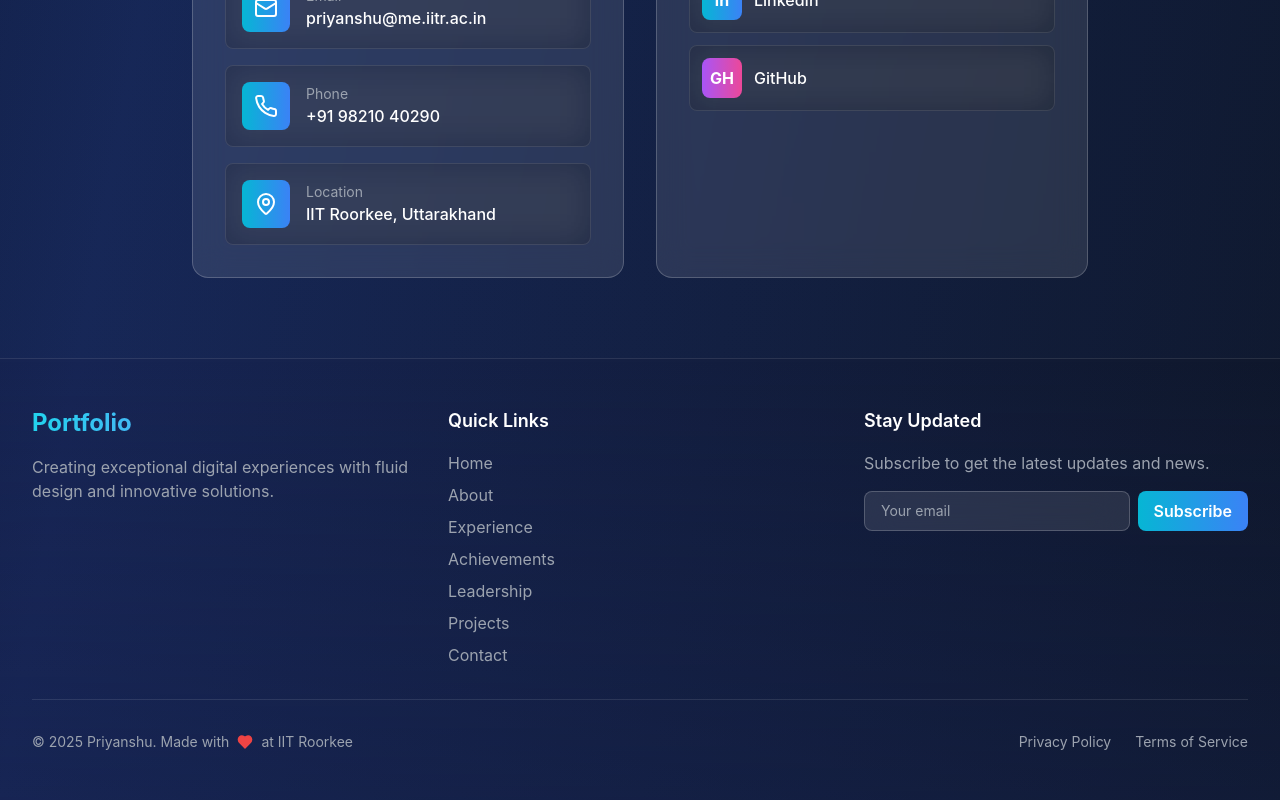
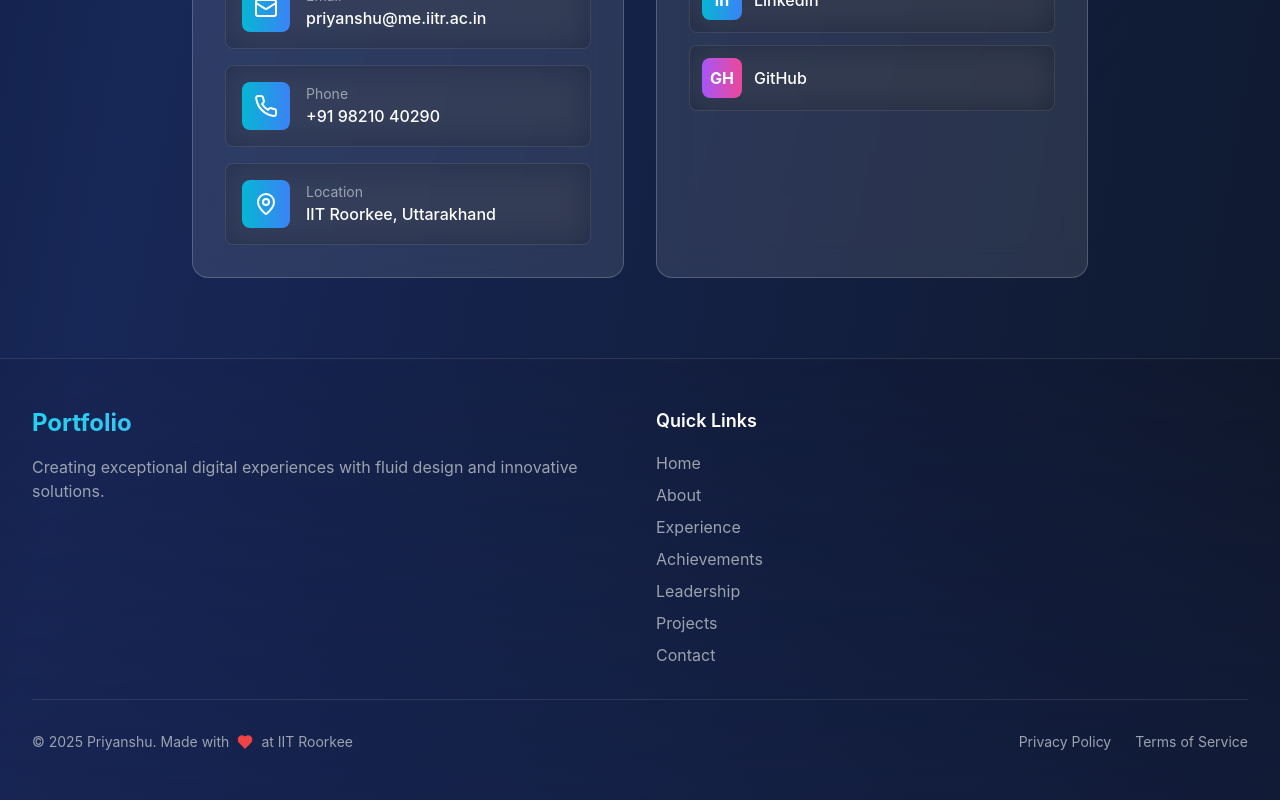
Before and after one commit to i24hour/Priyanshu, a Next.js app: page / in a window 1280 px wide. Shown: the part 6364-7164 px from the top of the page. Built offline with nearby package versions, Linux system fonts and the light colour scheme.

Commit message:
refactor: simplify Hero text and Footer layout by removing job title and newsletter section.

```diff
--- a/components/Footer.tsx
+++ b/components/Footer.tsx
@@ -12,7 +12,7 @@
       <div className="absolute inset-0 bg-gradient-to-t from-blue-950/30 to-transparent"></div>
 
       <div className="relative z-10 max-w-7xl mx-auto">
-        <div className="grid md:grid-cols-3 gap-8 mb-8">
+        <div className="grid md:grid-cols-2 gap-8 mb-8">
           {/* Brand */}
           <motion.div
             initial={{ opacity: 0, y: 20 }}
@@ -47,33 +47,6 @@
               ))}
             </ul>
           </motion.div>
-
-          {/* Newsletter */}
-          <motion.div
-            initial={{ opacity: 0, y: 20 }}
-            whileInView={{ opacity: 1, y: 0 }}
-            viewport={{ once: true }}
-            transition={{ duration: 0.6, delay: 0.2 }}
-          >
-            <h4 className="text-lg font-semibold mb-4 text-white">Stay Updated</h4>
-            <p className="text-gray-400 mb-4">
-              Subscribe to get the latest updates and news.
-            </p>
-            <div className="flex gap-2">
-              <input
-                type="email"
-                placeholder="Your email"
-                className="flex-1 px-4 py-2 glass rounded-lg focus:outline-none focus:ring-2 focus:ring-cyan-500 text-white placeholder-gray-400 text-sm"
-              />
-              <motion.button
-                whileHover={{ scale: 1.05 }}
-                whileTap={{ scale: 0.95 }}
-                className="px-4 py-2 bg-gradient-to-r from-cyan-500 to-blue-500 rounded-lg text-white font-semibold"
-              >
-                Subscribe
-              </motion.button>
-            </div>
-          </motion.div>
         </div>
 
         {/* Bottom Bar */}
```
